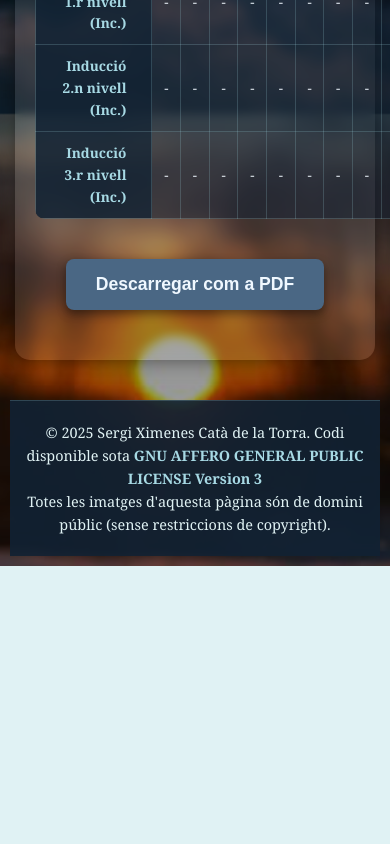
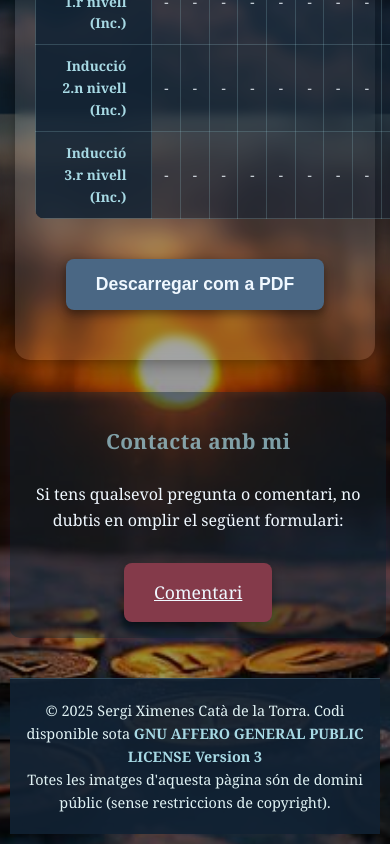
Before and after one commit to sergi256/calculadora-numerologica, a plain HTML site: page index.html in a window 390 px wide. Shown: the part 2418-3262 px from the top of the page. Before the commit the page ends 2984 px from the top, so only its background shows below. Drawn offline with nearby package versions, Linux system fonts and the light colour scheme.

Commit message:
afegit un formulari de contacte de Google Forms.

```diff
--- a/index.html
+++ b/index.html
@@ -154,9 +154,15 @@
         <div id="errorPDF" style="display: none;"></div>
     </div>
 
+    <div class="contacte-section">
+        <h2 data-i18n="contacte_titol">Contacta amb mi</h2>
+        <p data-i18n="contacte_text">Si tens qualsevol pregunta o comentari, no dubtis en omplir el següent formulari:</p>
+        <a href="https://docs.google.com/forms/d/e/1FAIpQLSdrhRuWWHMl1EIMwIAJo5ITnMQP59Z9W9QL1_LipLu6disazg/viewform?embedded=true" target="_blank" rel="noopener noreferrer" class="pdf-button" data-i18n="contacte_button">Comentari</a>
+    </div>
+
     <footer class="site-footer">
-        <p>© 2025 Sergi Ximenes Catà de la Torra. Codi disponible sota <a href="LICENSE" target="_blank" rel="noopener noreferrer">GNU AFFERO GENERAL PUBLIC LICENSE Version 3</a></p>
-        <p>Totes les imatges d'aquesta pàgina són de domini públic (sense restriccions de copyright).</p>
+        <p data-i18n="footer_line1">© 2025 Sergi Ximenes Catà de la Torra. Codi disponible sota <a href="LICENSE" target="_blank" rel="noopener noreferrer">GNU AFFERO GENERAL PUBLIC LICENSE Version 3</a></p>
+        <p data-i18n="footer_line2">Totes les imatges d'aquesta pàgina són de domini públic (sense restriccions de copyright).</p>
     </footer>
 
     <script src="https://cdnjs.cloudflare.com/ajax/libs/jspdf/2.5.1/jspdf.umd.min.js"></script>
--- a/style.css
+++ b/style.css
@@ -426,3 +426,83 @@ Exemple de font rúnica (requereix que l'usuari la tingui instal·lada o que la
         font-size: 0.9em;
     }
 }
+
+
+.contacte-section {
+    background-color: rgba(17, 34, 51, 0.4); /* Igual que #taulaDades */
+    border-radius: 10px;
+    box-shadow: 0 2px 12px rgba(106, 27, 154, 0.10);
+    margin: 2rem auto 40px auto;
+    padding: 2rem 1rem;
+    max-width: 900px;
+    width: 100%;
+    text-align: center;
+    color: #f0f8ff; /* Text clar, igual que les taules */
+    font-family: inherit;
+}
+
+.contacte-section h2 {
+    color: #a7d9e4; /* Blau gelós, igual que la capçalera de la taula */
+    margin-bottom: 1.5rem;
+    font-size: 2rem;
+    font-weight: 600;
+    letter-spacing: 0.02em;
+}
+
+.contacte-section iframe {
+    width: 100%;
+    min-height: 600px;
+    border: 1px solid rgba(167, 217, 228, 0.2); /* Igual que les cel·les */
+    border-radius: 8px;
+    background: transparent;
+    margin-top: 1rem;
+    box-shadow: 0 1px 8px rgba(106, 27, 154, 0.07);
+}
+
+
+
+.contacte-section {
+    background-color: rgba(17, 34, 51, 0.45); /* Fons opac i integrat amb la resta de la pàgina */
+    border-radius: 10px;
+    box-shadow: 0 2px 12px rgba(106, 27, 154, 0.10);
+    margin: 2rem auto 40px auto;
+    padding: 2rem 1rem;
+    max-width: 900px;
+    width: 100%;
+    text-align: center;
+    color: #f0f8ff;
+    font-family: inherit;
+}
+
+.contacte-section h2 {
+    color: #a7d9e4;
+    color: rgba(167, 217, 228, 0.7); /* Blau gelós amb transparència */
+    margin-bottom: 1.5rem;
+    font-size: 2rem;
+    font-weight: 600;
+    letter-spacing: 0.02em;
+}
+
+.contacte-section iframe {
+    width: 100%;
+    min-height: 600px;
+    border: 1px solid rgba(167, 217, 228, 0.2);
+    border-radius: 8px;
+    background: transparent;
+    margin-top: 1rem;
+    box-shadow: 0 1px 8px rgba(106, 27, 154, 0.07);
+}
+
+/* Responsivitat per mòbils */
+@media (max-width: 900px) {
+    .contacte-section {
+        max-width: 98vw;
+        padding: 1rem 0.2rem;
+    }
+    .contacte-section h2 {
+        font-size: 1.3rem;
+    }
+    .contacte-section iframe {
+        min-height: 400px;
+    }
+}
--- a/translations.js
+++ b/translations.js
@@ -21,6 +21,9 @@ export const translations = {
         'mes_naixement_placeholder': 'Mes',
         'any_naixement_placeholder': 'Any',
         'pdfButton_text': 'Descarregar com a PDF',
+        'contacte_titol': 'Contacta amb mi',
+        'contacte_text': 'Si tens qualsevol pregunta o comentari, no dubtis en omplir el següent formulari:',
+        'contacte_button': 'Comentari',
         'footer_line1': '© 2025 Sergi Ximenes Catà de la Torra. Codi disponible sota <a href="LICENSE" target="_blank" rel="noopener noreferrer">GNU AFFERO GENERAL PUBLIC LICENSE Version 3</a>',
         'footer_line2': 'Totes les imatges d\'aquesta pàgina són de domini públic (sense restriccions de copyright).',
 
@@ -90,6 +93,9 @@ export const translations = {
         'mes_naixement_placeholder': 'Mes',
         'any_naixement_placeholder': 'Año',
         'pdfButton_text': 'Descargar como PDF',
+        'contacte_titol': 'Contacta conmigo',
+        'contacte_text': 'Si tienes cualquier pregunta o comentario, no dudes en rellenar el siguiente formulario:',
+        'contacte_button': 'Comentario',
         'footer_line1': '© 2025 Sergi Ximenes Catà de la Torra. Código disponible bajo <a href="LICENSE" target="_blank" rel="noopener noreferrer">GNU AFFERO GENERAL PUBLIC LICENSE Version 3</a>',
         'footer_line2': 'Todas las imágenes de esta página son de dominio público (sin restricciones de copyright).',
 
```
Also changed, not shown: 1 other file.
